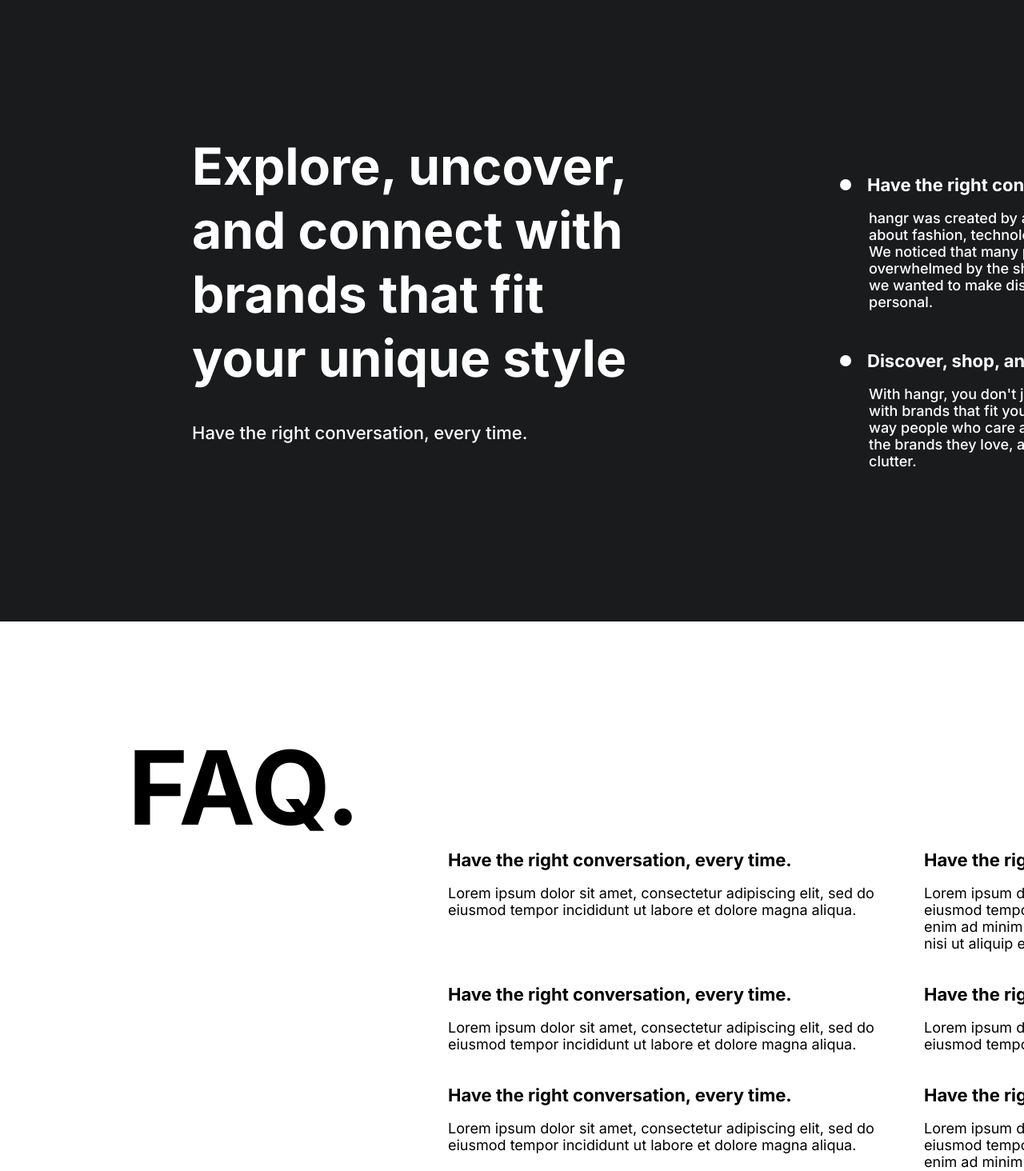
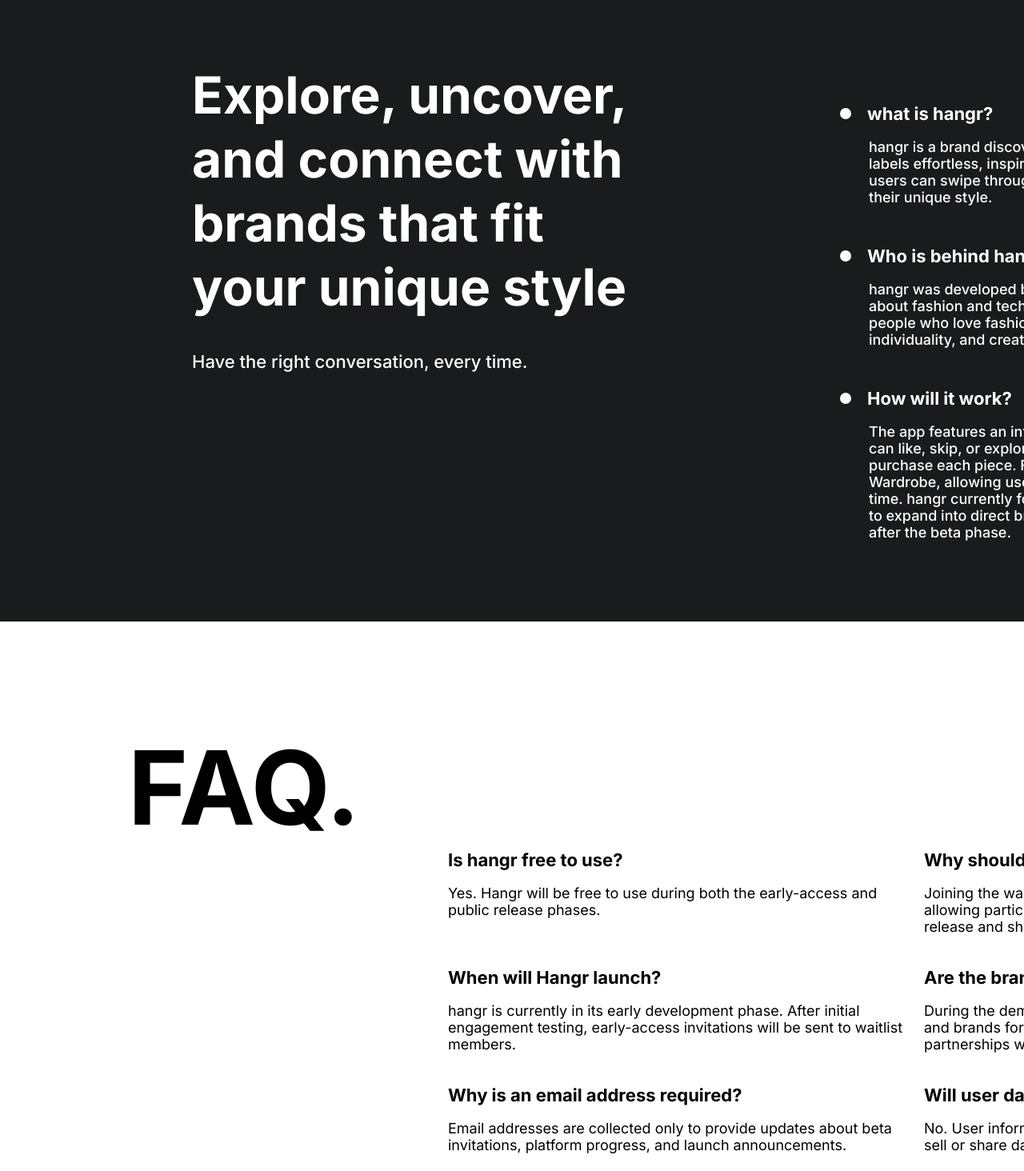
Before and after one commit to caydeny/hangr-signup, a React (Vite) app: page / in a window 1280 px wide. Shown: the part 900-2364 px from the top of the page at 80% size. Built offline with nearby package versions, Linux system fonts and the light colour scheme; no server answers.

Commit message:
Added gradient

```diff
--- a/src/pages/About.jsx
+++ b/src/pages/About.jsx
@@ -15,30 +15,36 @@
           {/* Point #1 */}
           <div className="about__point-wrapper">
             <div className="about__point-icon"></div>
-            <h2 className="about__point-title">Have the right conversation, every time.</h2>
+            <h2 className="about__point-title">what is hangr?</h2>
           </div>
           <p className="about__point-desc">
-            hangr was created by a group of university students passionate about fashion, technology,
-            and helping people express themselves. We noticed that many people who are curious
-            about fashion feel overwhelmed by the sheer number of brands and trends online, and we
-            wanted to make discovering new styles exciting, intuitive, and personal.
+            hangr is a brand discovery app designed to make finding new fashion labels effortless, inspiring, and personal. Instead of endless scrolling,
+            users can swipe through curated brands and products that match their unique style.
           </p>
 
           {/* Point #2 */}
           <div className="about__point-wrapper">
             <div className="about__point-icon"></div>
-            <h2 className="about__point-title">Discover, shop, and engage effortlessly</h2>
+            <h2 className="about__point-title">Who is behind hangr?</h2>
           </div>
           <p className="about__point-desc">
-            With hangr, you don't just browse. You explore, uncover, and connect with brands that fit
-            your unique style. Our mission is to simplify the way people who care about fashion
-            discover, shop, and engage with the brands they love, all while staying ahead of trends
-            without the clutter.
+            hangr was developed by a group of university students passionate about fashion and technology. The team recognized that many people who love
+            fashion struggle to find brands that align with their individuality, and created Hangr to simplify that discovery process.
+          </p>
+
+          {/* Point #3 */}
+          <div className="about__point-wrapper">
+            <div className="about__point-icon"></div>
+            <h2 className="about__point-title">How will it work?</h2>
+          </div>
+          <p className="about__point-desc">
+            The app features an interactive swipe-based experience where users can like, skip, or explore more details including verified links to purchase each piece. Favorited items
+            are saved to a personalized Wardrobe, allowing users to revisit and refine their unique style over time. hangr currently focuses on brand and
+            style discovery and plans to expand into direct brand partnerships and shopping integrations after the beta phase.
           </p>
         </div>
       </div>
     </section>
   );
 }
-
 export default About;
--- a/src/pages/FAQ.jsx
+++ b/src/pages/FAQ.jsx
@@ -8,47 +8,47 @@
 
         <div className="faq__list">
           <div className="faq__item">
-            <h2 className="faq__question">Have the right conversation, every time.</h2>
+            <h2 className="faq__question">Is hangr free to use?</h2>
             <p className="faq__answer">
-              Lorem ipsum dolor sit amet, consectetur adipiscing elit, sed do eiusmod tempor incididunt ut labore et dolore magna aliqua.
+              Yes. Hangr will be free to use during both the early-access and public release phases.
             </p>
           </div>
 
           <div className="faq__item">
-            <h2 className="faq__question">Have the right conversation, every time.</h2>
+            <h2 className="faq__question">Why should I join the waitlist?</h2>
             <p className="faq__answer">
-              Lorem ipsum dolor sit amet, consectetur adipiscing elit, sed do eiusmod tempor incididunt ut labore et dolore magna aliqua. Ut enim ad minim veniam,
-              quis nostrud exercitation ullamco laboris nisi ut aliquip ex ea commodo consequat.
+              Joining the waitlist provides early access to hangr's beta version, allowing participants to
+              experience the app before its public release and share valuable feedback to help improve the platform.
             </p>
           </div>
 
           <div className="faq__item">
-            <h2 className="faq__question">Have the right conversation, every time.</h2>
+            <h2 className="faq__question">When will Hangr launch?</h2>
             <p className="faq__answer">
-              Lorem ipsum dolor sit amet, consectetur adipiscing elit, sed do eiusmod tempor incididunt ut labore et dolore magna aliqua.
+              hangr is currently in its early development phase. After initial engagement testing,
+              early-access invitations will be sent to waitlist members.
             </p>
           </div>
 
           <div className="faq__item">
-            <h2 className="faq__question">Have the right conversation, every time.</h2>
+            <h2 className="faq__question">Are the brands on hangr real?</h2>
             <p className="faq__answer">
-              Lorem ipsum dolor sit amet, consectetur adipiscing elit, sed do eiusmod tempor incididunt ut labore et dolore magna aliqua.
+              During the demo phase, the platform uses AI-generated clothing and brands for engagement testing.
+              Real designer and brand partnerships will be introduced once user traction grows.
             </p>
           </div>
 
           <div className="faq__item">
-            <h2 className="faq__question">Have the right conversation, every time.</h2>
+            <h2 className="faq__question">Why is an email address required?</h2>
             <p className="faq__answer">
-              Lorem ipsum dolor sit amet, consectetur adipiscing elit, sed do eiusmod tempor incididunt ut labore et dolore magna aliqua.
+              Email addresses are collected only to provide updates about beta invitations, platform progress, and launch announcements.
             </p>
           </div>
 
           <div className="faq__item">
-            <h2 className="faq__question">Have the right conversation, every time.</h2>
+            <h2 className="faq__question">Will user data be shared or sold?</h2>
             <p className="faq__answer">
-              Lorem ipsum dolor sit amet, consectetur adipiscing elit, sed do eiusmod tempor incididunt ut labore et dolore magna aliqua. Ut enim ad minim veniam,
-              quis nostrud exercitation ullamco laboris nisi ut aliquip ex ea commodo consequat. Duis aute irure dolor in reprehenderit in voluptate velit esse
-              cillum.
+              No. User information is kept private and secure. Hangr does not sell or share data with third parties.
             </p>
           </div>
         </div>
```
